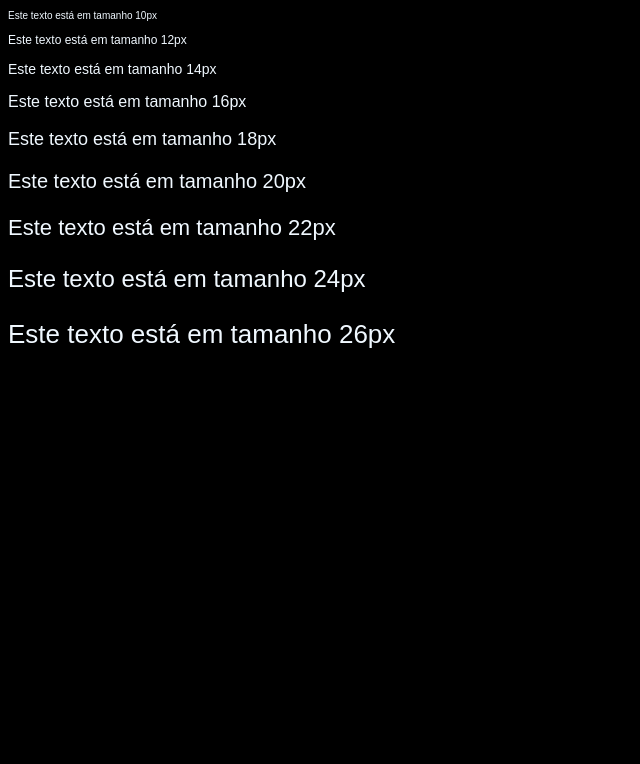
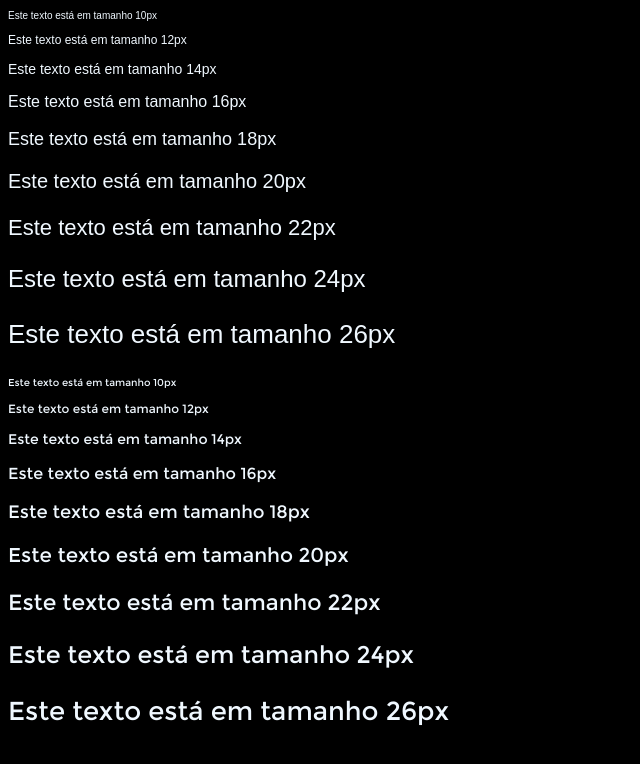
Before and after one commit to romhenri/css, a plain HTML site: page teste-de-tamanhos/index.html in a window 1280 px wide. Shown: the whole page, without its empty margins (0-640 px from the left). Drawn offline with Linux system fonts and the light colour scheme.

Commit message:
Atualizando

```diff
--- a/teste-de-tamanhos/index.html
+++ b/teste-de-tamanhos/index.html
@@ -5,6 +5,16 @@
     <meta http-equiv="X-UA-Compatible" content="IE=edge">
     <meta name="viewport" content="width=device-width, initial-scale=1.0">
     <title>Teste de Tamanhos</title>
+    <style>
+        @font-face {
+            font-family: Montserrat;
+            src: url(Montserrat-Regular.ttf);
+        }
+
+        section p {
+            font-family: Montserrat;
+        }
+    </style>
 </head>
 <body style="background-color: black; color: aliceblue; font-family: Arial, Helvetica, sans-serif;">
 
@@ -18,6 +28,18 @@
     <p style="font-size: 24px;">Este texto está em tamanho 24px</p>
     <p style="font-size: 26px;">Este texto está em tamanho 26px</p>
 
+    <section>
+        <p style="font-size: 10px;">Este texto está em tamanho 10px</p>
+        <p style="font-size: 12px;">Este texto está em tamanho 12px</p>
+        <p style="font-size: 14px;">Este texto está em tamanho 14px</p>
+        <p style="font-size: 16px;">Este texto está em tamanho 16px</p>
+        <p style="font-size: 18px;">Este texto está em tamanho 18px</p>
+        <p style="font-size: 20px;">Este texto está em tamanho 20px</p>
+        <p style="font-size: 22px;">Este texto está em tamanho 22px</p>
+        <p style="font-size: 24px;">Este texto está em tamanho 24px</p>
+        <p style="font-size: 26px;">Este texto está em tamanho 26px</p>
+    </section>
+
 
 </body>
 </html>
```
Also changed, not shown: teste-de-tamanhos/Montserrat-Regular.ttf (added).
